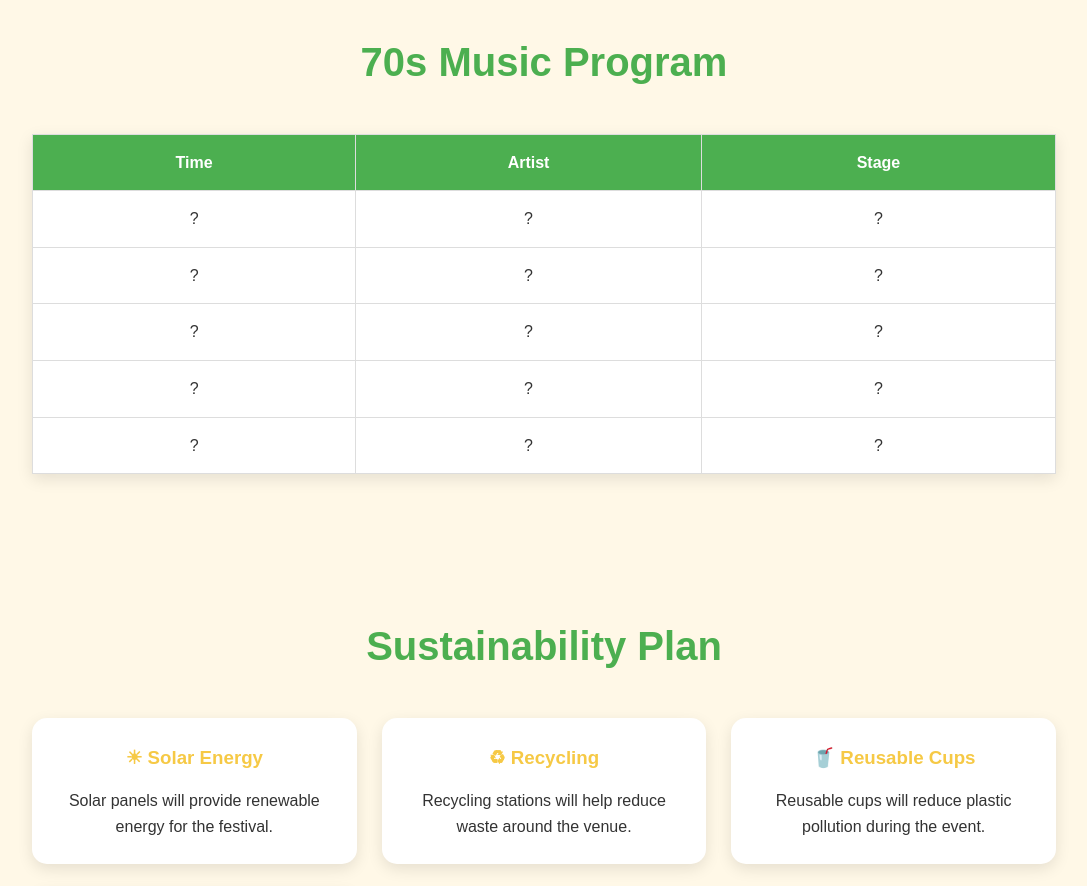
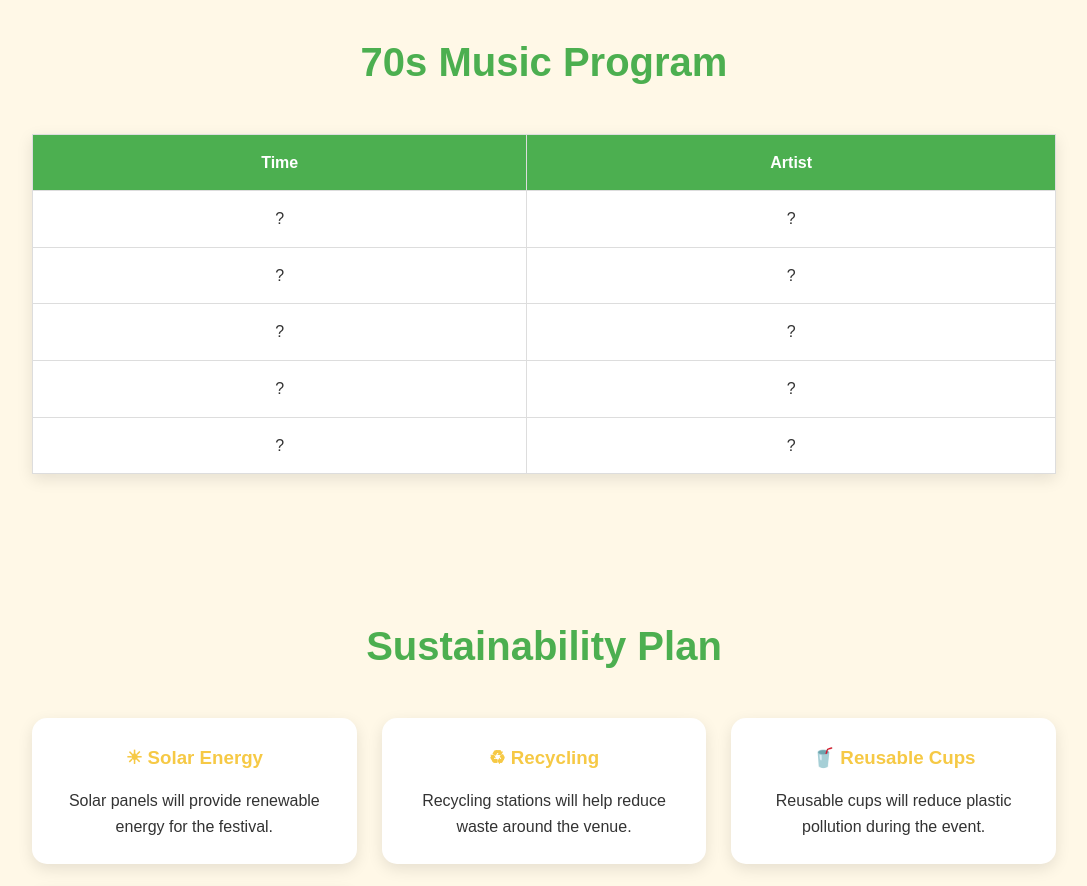
Before and after one commit to gmoffernandes-collab/Sunflowers-Festival-Site, a plain HTML site: page index.html in a window 1280 px wide. Shown: the part 1300-2186 px from the top of the page, without its empty margins (96-1183 px from the left). Drawn offline with Linux system fonts and the light colour scheme.

Commit message:
Update index.html

```diff
--- a/index.html
+++ b/index.html
@@ -254,11 +254,9 @@
   <tr>
     <th>Time</th>
     <th>Artist</th>
-    <th>Stage</th>
   </tr>
 
   <tr>
-    <td>?</td>
     <td>?</td>
     <td>?</td>
   </tr>
@@ -266,11 +264,9 @@
   <tr>
     <td>?</td>
     <td>?</td>
-    <td>?</td>
   </tr>
 
   <tr>
-    <td>?</td>
     <td>?</td>
     <td>?</td>
   </tr>
@@ -278,12 +274,10 @@
   <tr>
     <td>?</td>
     <td>?</td>
-    <td>?</td>
   </tr>
 
-  <!-- NOVA LINHA ADICIONADA -->
+
   <tr>
-    <td>?</td>
     <td>?</td>
     <td>?</td>
   </tr>
```
